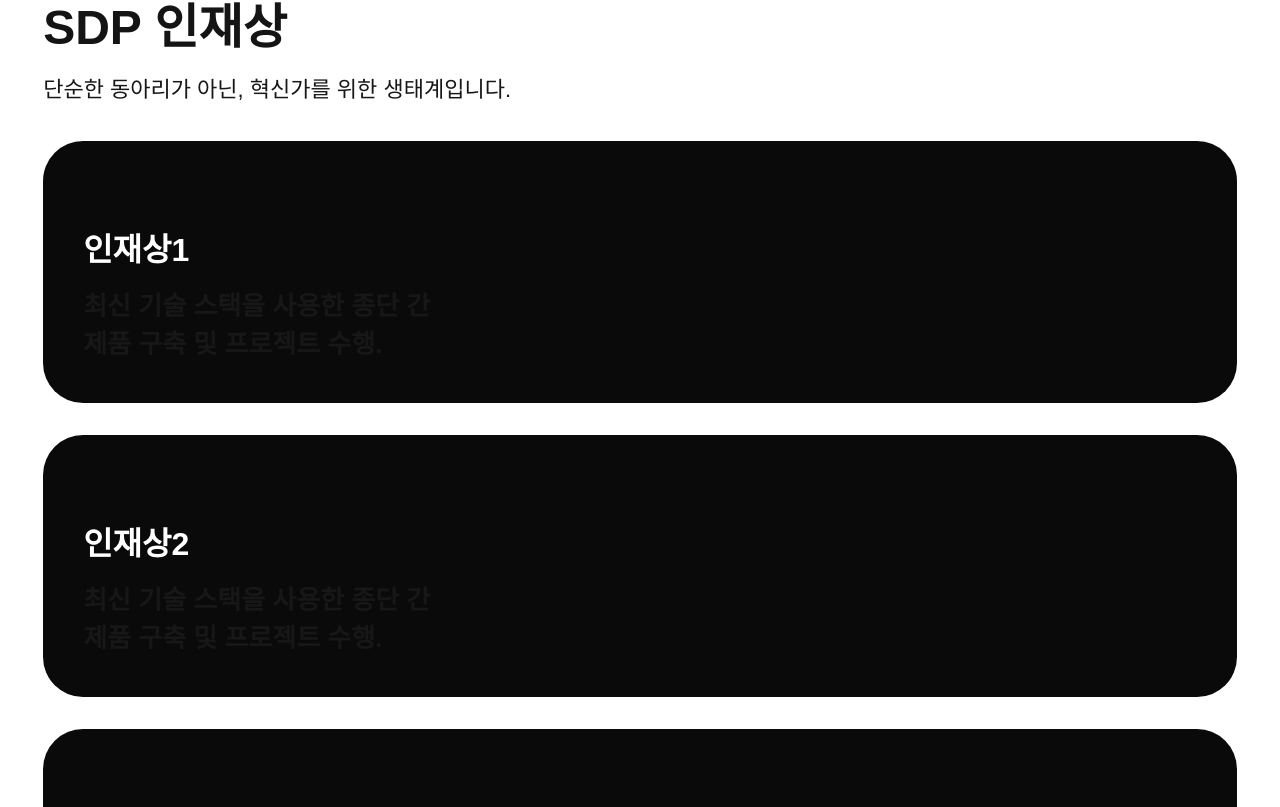
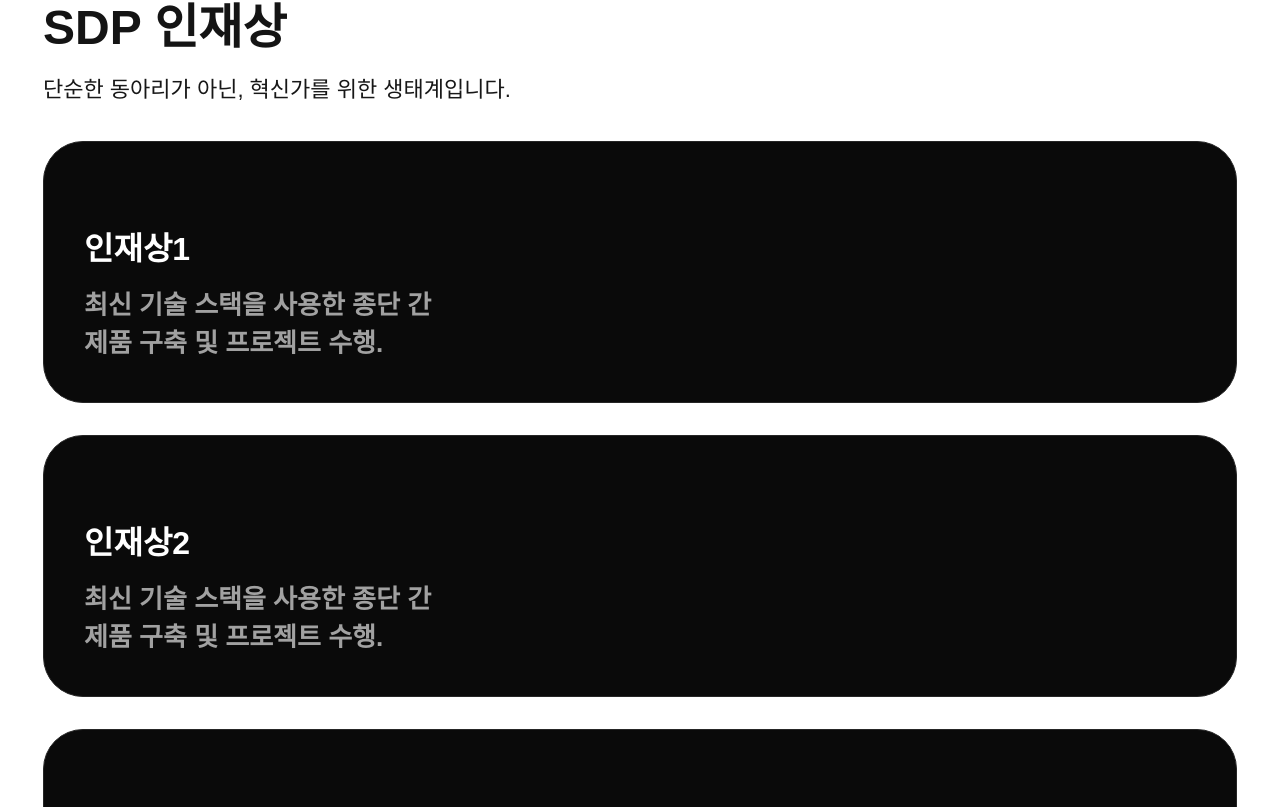
Before and after one commit to SDP1617-Web/SDP1617-Web-FRONT, a Next.js app: page /about in a window 1280 px wide. Shown: the part 3893-4700 px from the top of the page. Built offline with nearby package versions, Linux system fonts and the light colour scheme; a web font is replaced by a local one.

Commit message:
refactor: 인재상 섹션 공용 컴포넌트로 교체

```diff
--- a/src/components/about/TalentCard.tsx
+++ /dev/null
@@ -1,37 +0,0 @@
-import type { CSSProperties } from "react";
-
-interface TalentCardProps {
-  title: string;
-  description: string;
-}
-
-const cardStyle: CSSProperties = {
-  width: "1193.66px",
-  height: "262px",
-  backgroundColor: "#0A0A0A",
-  borderRadius: "40px",
-  display: "flex",
-  alignItems: "flex-end",
-  padding: "40px",
-};
-
-const innerStyle: CSSProperties = {
-  display: "flex",
-  width: "1113.66px",
-  flexDirection: "column",
-  alignItems: "flex-start",
-  gap: "16px",
-};
-
-export default function TalentCard({ title, description }: TalentCardProps) {
-  return (
-    <div style={cardStyle}>
-      <div style={innerStyle}>
-        <p className="h2 text-white">{title}</p>
-        <p className="h3-sb" style={{ color: "var(--color-sdp-grey-400)", whiteSpace: "pre-line" }}>
-          {description}
-        </p>
-      </div>
-    </div>
-  );
-}
--- a/src/components/about/TalentSection.tsx
+++ b/src/components/about/TalentSection.tsx
@@ -1,47 +1,46 @@
-import TalentCard from "./TalentCard";
+import { HeroBannerCard } from '@/components/common/Card'
 
 const TALENTS = [
   {
-    title: "인재상1",
-    description: "최신 기술 스택을 사용한 종단 간\n제품 구축 및 프로젝트 수행.",
+    title: '인재상1',
+    description: '최신 기술 스택을 사용한 종단 간\n제품 구축 및 프로젝트 수행.',
   },
   {
-    title: "인재상2",
-    description: "최신 기술 스택을 사용한 종단 간\n제품 구축 및 프로젝트 수행.",
+    title: '인재상2',
+    description: '최신 기술 스택을 사용한 종단 간\n제품 구축 및 프로젝트 수행.',
   },
   {
-    title: "인재상3",
-    description: "최신 기술 스택을 사용한 종단 간\n제품 구축 및 프로젝트 수행.",
+    title: '인재상3',
+    description: '최신 기술 스택을 사용한 종단 간\n제품 구축 및 프로젝트 수행.',
   },
-];
+]
 
 export default function TalentSection() {
   return (
-    <section
-      style={{ marginTop: "154.63px" }}
-      className="flex justify-center"
-    >
+    <section style={{ marginTop: '154.63px' }} className="flex justify-center">
       <div className="flex flex-col items-start">
-        {/* 타이틀 */}
-        <p className="h1" style={{ color: "var(--color-sdp-grey-900)" }}>
-            SDP 인재상
+        <p className="h1" style={{ color: 'var(--color-sdp-grey-900)' }}>
+          SDP 인재상
         </p>
-
-        {/* 부제목 */}
         <p
-            className="h4-m"
-            style={{ color: "var(--color-sdp-grey-400)", marginTop: "17px" }}
+          className="h4-m"
+          style={{ color: 'var(--color-sdp-grey-400)', marginTop: '17px' }}
         >
-            단순한 동아리가 아닌, 혁신가를 위한 생태계입니다.
+          단순한 동아리가 아닌, 혁신가를 위한 생태계입니다.
         </p>
-
-        {/* 카드 리스트 */}
-        <div className="flex flex-col" style={{ marginTop: "36px", gap: "32px" }}>
-            {TALENTS.map((talent, i) => (
-            <TalentCard key={i} title={talent.title} description={talent.description} />
-            ))}
+        <div
+          className="flex flex-col"
+          style={{ marginTop: '36px', gap: '32px' }}
+        >
+          {TALENTS.map((talent, i) => (
+            <HeroBannerCard
+              key={i}
+              subTitle={talent.title}
+              title={talent.description}
+            />
+          ))}
         </div>
       </div>
     </section>
-  );
+  )
 }
--- a/src/components/common/Card.tsx
+++ b/src/components/common/Card.tsx
@@ -44,14 +44,19 @@ const BulletItem = ({ text }: { text: string }) => (
 export const HeroBannerCard = ({ title, subTitle, className }: CardProps) => (
   <div
     className={cn(
-      'border-sdp-grey-800 bg-sdp-grey-900 relative flex h-[262px] w-full flex-col justify-end overflow-hidden rounded-[40px] border p-10',
-      'bg-linear-to-b from-transparent to-black/40',
+      'group border-sdp-grey-800 relative flex h-[262px] w-[1194px] cursor-pointer flex-col justify-end overflow-hidden rounded-[40px] border p-10 transition-all duration-300',
+      'bg-[#0A0A0A]',
+      'hover:bg-sdp-grey-900 hover:shadow-[9px_10px_11px_0_rgba(0,0,0,0.25)]',
       className
     )}
   >
     <div className="flex flex-col gap-4">
-      {subTitle && <h3 className="h3 text-white">{subTitle}</h3>}
-      {title && <h2 className="body1 text-sdp-grey-400">{title}</h2>}
+      {subTitle && <h2 className="h2 text-white">{subTitle}</h2>}
+      {title && (
+        <p className="text-sdp-grey-400 text-[26px] leading-[38px] font-semibold whitespace-pre-line transition-all duration-300 group-hover:leading-[160%] group-hover:font-normal">
+          {title}
+        </p>
+      )}
     </div>
   </div>
 )
```
